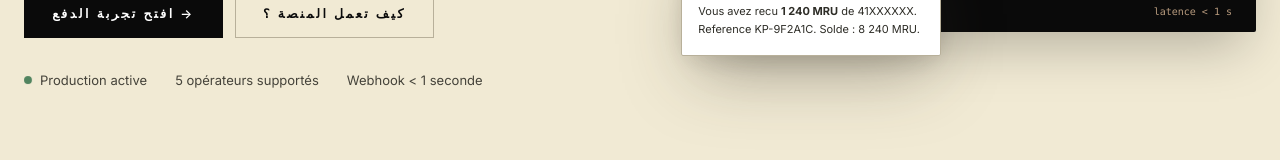
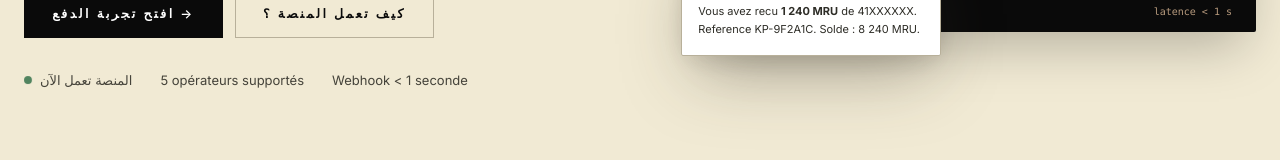
Before and after one commit to Mohamed1629440/Maurigame-Pay, a Next.js app: page / in a window 1280 px wide. Shown: the part 516-676 px from the top of the page. Built offline with nearby package versions, Linux system fonts and the light colour scheme.

Commit message:
Update production status message to Arabic

```diff
--- a/src/app/page.tsx
+++ b/src/app/page.tsx
@@ -48,7 +48,7 @@ export default function HomePage() {
             <div className="flex flex-wrap items-center gap-x-7 gap-y-3 text-[13px] text-[var(--stone-600)]">
               <div className="flex items-center gap-2">
                 <span className="kp-pulse"></span>
-                <span>Production active</span>
+                <span> المنصة تعمل الآن </span>
               </div>
               <div>5 opérateurs supportés</div>
               <div>Webhook &lt; 1 seconde</div>
```
